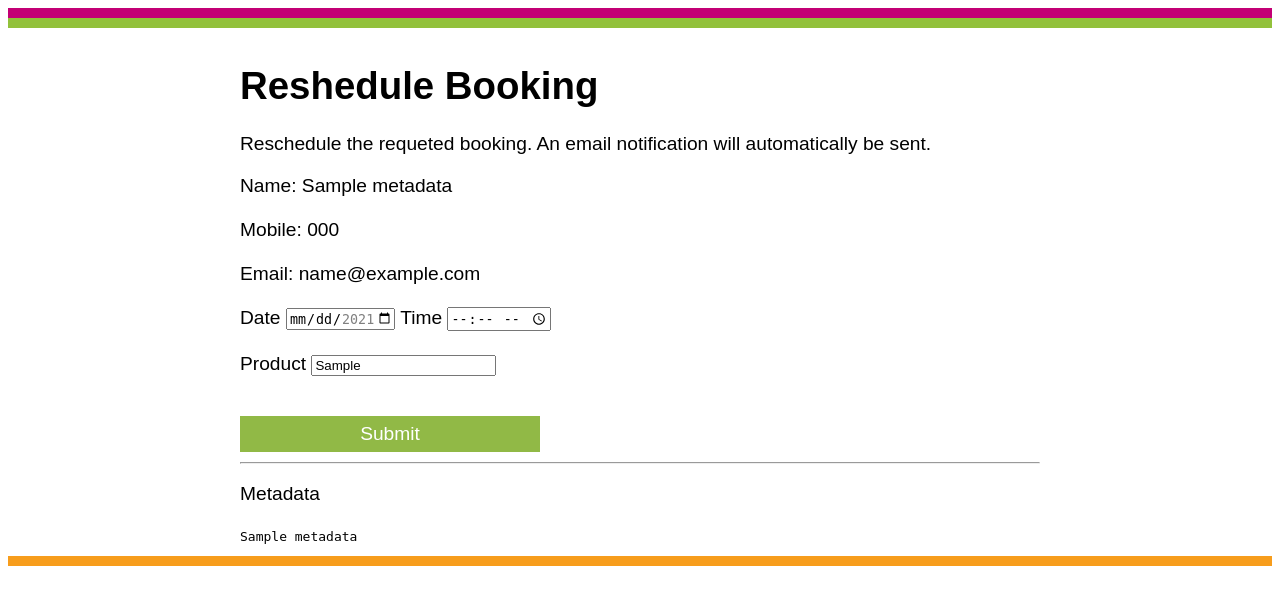
After one commit to KarmaComputing/collect-deposit-online, a Flask app: template app/templates/admin/reschedule.html in a window 1280 px wide. The commit adds this page. Shown: the top 605 px of the page. Run offline with Flask 2, Linux system fonts and the light colour scheme; the template is opened without the code that fills it: most values are stand-ins (such as "Sample title", 1, 10 or a date in 2020); parts of the project's set-up code (start-up, migrations or seed data) failed here and were passed over.

Commit message:
can reshedule bookings

```diff
--- a/app/app.py
+++ b/app/app.py
@@ -5,7 +5,7 @@ import os
 import time
 import json
 from pathlib import Path
-from .email import send_deposit_collected_email
+from .email import send_deposit_collected_email, send_booking_rescheduled_email
 
 load_dotenv(verbose=True)  # take environment variables from .env.
 STRIPE_API_KEY = os.getenv("STRIPE_API_KEY")
@@ -177,3 +177,41 @@ def charge_deposit():
 
 def notify_deposit_collected(metadata):
     send_deposit_collected_email(metadata["customer_email"])
+
+
+@app.route("/reschedule")
+def reschedule_deposit():
+    filename = request.args.get("timestamp", None)
+    filePath = Path(SHARED_MOUNT_POINT, filename)
+    with open(filePath) as fp:
+        metadata = json.loads(fp.read())
+
+    return render_template("admin/reschedule.html", metadata=metadata)
+
+
+@app.route("/save-rescheduled-deposit")
+def save_rescheduled_desposit():
+    requested_product = request.args.get("product")
+    requested_time = request.args.get("time")
+    requested_date = request.args.get("date")
+    filename = request.args.get("timestamp", None)
+
+    filePath = Path(SHARED_MOUNT_POINT, filename)
+    with open(filePath, "r+") as fp:
+        metadata = json.loads(fp.read())
+        metadata["requested_date"] = requested_date
+        metadata["requested_time"] = requested_time
+        metadata["requested_product"] = requested_product
+
+        fp.seek(0)
+        fp.write(json.dumps(metadata))
+        fp.truncate()
+    message = f"""Booking has been rescheduled to:
+            Date: {metadata['requested_date']}
+            Time: {metadata['requested_time']}.
+            Service/Product: {metadata['requested_product']}"""
+    send_booking_rescheduled_email(
+        to=metadata["customer_email"], content=message
+    )  # noqa: E501
+    flash("Reschedule complete")
+    return redirect(url_for("reschedule_deposit", timestamp=filename))
--- a/app/templates/admin/deposits.html
+++ b/app/templates/admin/deposits.html
@@ -24,6 +24,7 @@
   <span id="charge-deposit-message"></span>
   <a href="/charge-deposit?payment_method_id={{ available_deposit['payment_method'] }}&stripe_customer_id={{ available_deposit['stripe_customer_id'] }}&timestamp={{ available_deposit['timestamp'] }}" id="charge-deposit" class="btn btn-primary">Confirm &amp; charge &pound;15 now</a>
 
+  <a href="/reschedule?timestamp={{ available_deposit['timestamp'] }}" id="reschedule-deposit" class="btn btn-warning">Reschedule</a>
   <p>Metadata</p>
   <small>
   <code>
--- /dev/null
+++ b/app/templates/admin/reschedule.html
@@ -0,0 +1,41 @@
+{% extends "layout.html" %}
+{% block body %}
+
+<h1>Reshedule Booking</h1>
+
+<p>Reschedule the requeted booking.
+An email notification will automatically be sent.</p>
+
+<form action="{{ url_for('save_rescheduled_desposit') }}">
+  <div id="fieldset">
+    Name: {{ metadata['customer_name'] }}
+    <br />
+    <br />
+    Mobile: {{ metadata['customer_mobile'] or 'Not given' }}
+    <br />
+    <br />
+    Email: {{ metadata['customer_email'] }}
+    <br />
+    <br />
+    <label for="date">Date <input type="date" id="start" name="date" min="2021-01-01" max="2021-12-31" value="{{ metadata['requested_date'] }}"></label>
+
+    <label for="time">Time <input name="time" type="time" value="{{ metadata['requested_time'] }}" required /></label>
+
+    <input name="timestamp" type="hidden" value="{{ metadata['timestamp'] }}" />
+
+  <br />
+  <br />
+  <label for="product">Product <input name="product" value="{{ metadata['requested_product'] }}" /></label>
+
+  <input type="submit" class="btn btn-primary" />
+  <hr />
+  <p>Metadata</p>
+  <small>
+    <code>
+    {{ metadata }}
+    </code>
+  </small>
+  </div>
+</form>
+
+{% endblock %}
--- a/requirements.txt
+++ b/requirements.txt
@@ -1,4 +1,4 @@
 Flask==2.0.1
 python-dotenv==0.19.0
 stripe==2.60.0
-livereload==2.6.3
+livereload==2.5.1
```
Also changed, not shown: app/email.py (+13 -0 lines).
